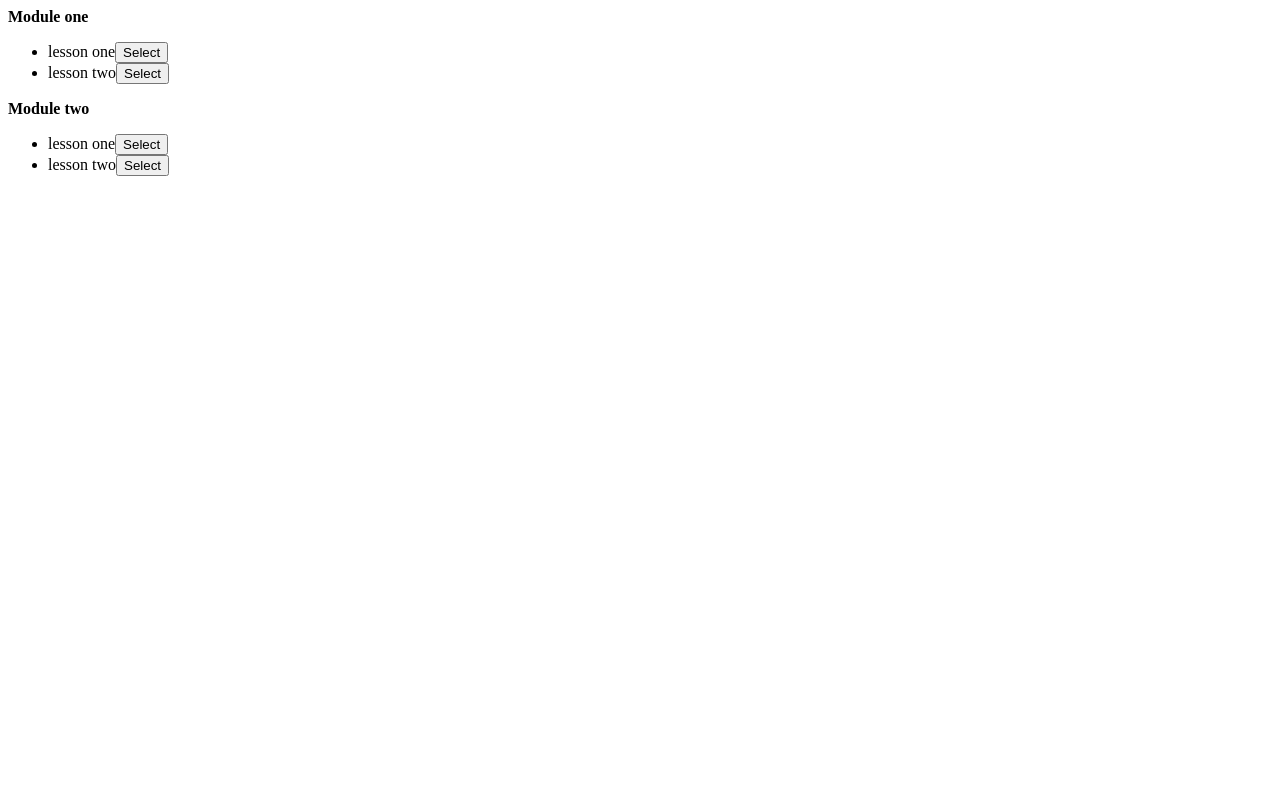
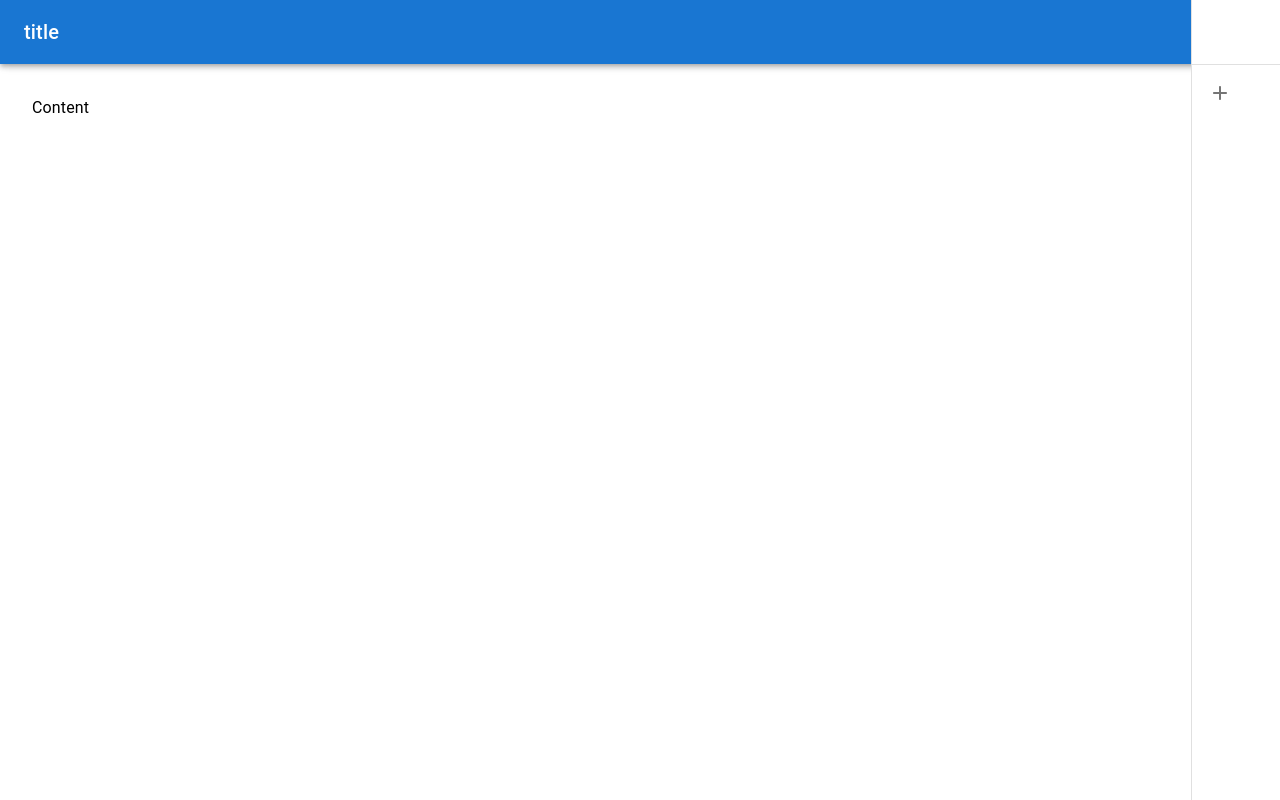
Before and after one commit to over2000/Releases-List-Redux, a React (Create React App) app: page / in a window 1280 px wide. Built offline with nearby package versions, Linux system fonts and the light colour scheme.

Commit message:
wip: Sidebar with mui

```diff
--- a/package.json
+++ b/package.json
@@ -5,6 +5,7 @@
   "dependencies": {
     "@emotion/react": "^11.10.5",
     "@emotion/styled": "^11.10.5",
+    "@mui/icons-material": "^5.10.14",
     "@mui/material": "^5.10.13",
     "@testing-library/jest-dom": "^5.16.5",
     "@testing-library/react": "^13.4.0",
--- /dev/null
+++ b/src/components/Drawer/index.js
@@ -0,0 +1,17 @@
+<aside>
+    {modules.map((module) => (
+      <div key={module.id}>
+        <strong>{module.title}</strong>
+        <ul>
+          {module.lessons.map((lesson) => (
+            <li key={lesson.id}>
+              {lesson.title}
+              <button onClick={() => toggleLesson(module, lesson)}>
+                Select
+              </button>
+            </li>
+          ))}
+        </ul>
+      </div>
+    ))}
+  </aside>
--- a/src/components/Sidebar/index.js
+++ b/src/components/Sidebar/index.js
@@ -1,4 +1,17 @@
 import React from 'react'
+
+import Box from '@mui/material/Box';
+import Drawer from '@mui/material/Drawer';
+import AppBar from '@mui/material/AppBar';
+import Toolbar from '@mui/material/Toolbar';
+import List from '@mui/material/List';
+import Typography from '@mui/material/Typography';
+import Divider from '@mui/material/Divider';
+import ListItem from '@mui/material/ListItem';
+import ListItemButton from '@mui/material/ListItemButton';
+import ListItemIcon from '@mui/material/ListItemIcon';
+import ListItemText from '@mui/material/ListItemText';
+import AddRoundedIcon from '@mui/icons-material/AddRounded';
 
 import { connect } from 'react-redux'
 import { bindActionCreators } from 'redux'
@@ -6,23 +19,48 @@ import { bindActionCreators } from 'redux'
 import * as CourseActions from '../../store/actions/course'
 
 const Sidebar = ({ modules, dispatch, toggleLesson }) => (
-  <aside>
-    {modules.map((module) => (
-      <div key={module.id}>
-        <strong>{module.title}</strong>
-        <ul>
-          {module.lessons.map((lesson) => (
-            <li key={lesson.id}>
-              {lesson.title}
-              <button onClick={() => toggleLesson(module, lesson)}>
-                Select
-              </button>
-            </li>
-          ))}
-        </ul>
-      </div>
-    ))}
-  </aside>
+
+    <Box sx={{ display: 'flex' }}>
+
+      <AppBar
+        position="fixed"
+      >
+        <Toolbar>
+          <Typography variant="h6" noWrap component="div">
+            title
+          </Typography>
+        </Toolbar>
+      </AppBar>
+      <Box
+        component="main"
+        sx={{ flexGrow: 1, bgcolor: 'background.default', p: 3 }}
+      >
+        <Toolbar />
+        <Typography paragraph>
+          Content
+        </Typography>
+
+      </Box>
+      <Drawer
+        variant="permanent"
+        anchor="right"
+      >
+        <Toolbar />
+        <Divider />
+        <List>
+
+            <ListItem disablePadding>
+              <ListItemButton>
+                <ListItemIcon>
+                  {<AddRoundedIcon />}
+                </ListItemIcon>
+                <ListItemText />
+              </ListItemButton>
+            </ListItem>
+        </List>
+      </Drawer>
+    </Box>
+
 )
 
 const mapSatateToProps = (state) => ({
```
Also changed, not shown: 1 other file (tests, documents, lock files or other folders).
